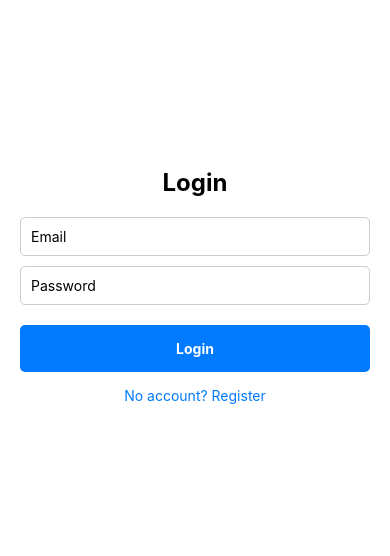
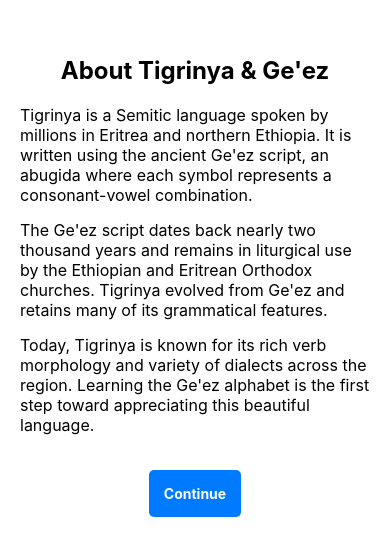
Before and after one commit to phillipyosief/learn-tigrinya-app, a React Native app in the folder learn-tigrinya/: screen / in a window 390 px wide. Shown: the part 136-692 px from the top of the page. Built offline with nearby package versions, Linux system fonts and the light colour scheme.

Commit message:
Add alphabet background and info screen

```diff
--- a/learn-tigrinya/App.tsx
+++ b/learn-tigrinya/App.tsx
@@ -1,17 +1,24 @@
 import React, { useState } from 'react';
 import { StyleSheet, View } from 'react-native';
 import IntroScreen from './IntroScreen';
+import InfoScreen from './InfoScreen';
 import AuthScreen from './AuthScreen';
 import { StatusBar } from 'expo-status-bar';
 
 export default function App() {
   const [showIntro, setShowIntro] = useState(true);
+  const [showInfo, setShowInfo] = useState(false);
 
   return (
     <View style={styles.container}>
       <StatusBar style="auto" />
       {showIntro ? (
-        <IntroScreen onFinish={() => setShowIntro(false)} />
+        <IntroScreen onFinish={() => {
+          setShowIntro(false);
+          setShowInfo(true);
+        }} />
+      ) : showInfo ? (
+        <InfoScreen onContinue={() => setShowInfo(false)} />
       ) : (
         <AuthScreen />
       )}
--- /dev/null
+++ b/learn-tigrinya/InfoScreen.tsx
@@ -0,0 +1,56 @@
+import React from 'react';
+import { View, Text, StyleSheet, ScrollView, TouchableOpacity } from 'react-native';
+
+interface InfoScreenProps {
+  onContinue: () => void;
+}
+
+export default function InfoScreen({ onContinue }: InfoScreenProps) {
+  return (
+    <ScrollView contentContainerStyle={styles.container}>
+      <Text style={styles.heading}>About Tigrinya & Ge'ez</Text>
+      <Text style={styles.paragraph}>
+        Tigrinya is a Semitic language spoken by millions in Eritrea and northern Ethiopia. It is written using the ancient Ge'ez script, an abugida where each symbol represents a consonant-vowel combination.
+      </Text>
+      <Text style={styles.paragraph}>
+        The Ge'ez script dates back nearly two thousand years and remains in liturgical use by the Ethiopian and Eritrean Orthodox churches. Tigrinya evolved from Ge'ez and retains many of its grammatical features.
+      </Text>
+      <Text style={styles.paragraph}>
+        Today, Tigrinya is known for its rich verb morphology and variety of dialects across the region. Learning the Ge'ez alphabet is the first step toward appreciating this beautiful language.
+      </Text>
+      <TouchableOpacity style={styles.button} onPress={onContinue}>
+        <Text style={styles.buttonText}>Continue</Text>
+      </TouchableOpacity>
+    </ScrollView>
+  );
+}
+
+const styles = StyleSheet.create({
+  container: {
+    flexGrow: 1,
+    padding: 20,
+    backgroundColor: '#fff',
+    justifyContent: 'center',
+  },
+  heading: {
+    fontSize: 24,
+    fontWeight: 'bold',
+    marginBottom: 20,
+    textAlign: 'center',
+  },
+  paragraph: {
+    fontSize: 16,
+    marginBottom: 15,
+  },
+  button: {
+    marginTop: 20,
+    padding: 15,
+    backgroundColor: '#007aff',
+    borderRadius: 5,
+    alignSelf: 'center',
+  },
+  buttonText: {
+    color: '#fff',
+    fontWeight: 'bold',
+  },
+});
--- a/learn-tigrinya/IntroScreen.tsx
+++ b/learn-tigrinya/IntroScreen.tsx
@@ -1,5 +1,41 @@
 import React, { useEffect, useRef } from 'react';
 import { View, Text, StyleSheet, Animated } from 'react-native';
+
+const ALPHABET_LINES = [
+  'ሀሁሂሃሄህሆ',
+  'ለሉሊላሌልሎ',
+  'ሐሑሒሓሔሕሖ',
+  'መሙሚማሜምሞ',
+  'ሠሡሢሣሤሥሦ',
+  'ረሩሪራሬርሮ',
+  'ሰሱሲሳሴስሶ',
+  'ሸሹሺሻሼሽሾ',
+  'ቀቁቂቃቄቅቆ',
+  'በቡቢባቤብቦ',
+  'ተቱቲታቴትቶ',
+  'ቸቹቺቻቼችቾ',
+  'ኀኁኂኃኄኅኆ',
+  'ነኑኒናኔንኖ',
+  'ኘኙኚኛኜኝኞ',
+  'አኡኢኣኤእኦ',
+  'ከኩኪካኬክኮ',
+  'ኸኹኺኻኼኽኾ',
+  'ወዉዊዋዌውዎ',
+  'ዐዑዒዓዔዕዖ',
+  'ዘዙዚዛዜዝዞ',
+  'ዠዡዢዣዤዥዦ',
+  'የዩዪያዬይዮ',
+  'ደዱዲዳዴድዶ',
+  'ጀጁጂጃጄጅጆ',
+  'ገጉጊጋጌግጎ',
+  'ጠጡጢጣጤጥጦ',
+  'ጨጩጪጫጬጭጮ',
+  'ጰጱጲጳጴጵጶ',
+  'ጸጹጺጻጼጽጾ',
+  'ፀፁፂፃፄፅፆ',
+  'ፈፉፊፋፌፍፎ',
+  'ፐፑፒፓፔፕፖ',
+];
 
 interface IntroScreenProps {
   onFinish: () => void;
@@ -26,6 +62,19 @@ export default function IntroScreen({ onFinish }: IntroScreenProps) {
 
   return (
     <View style={styles.container}>
+      <View style={styles.alphabetWrapper} pointerEvents="none">
+        {ALPHABET_LINES.map((line, idx) => (
+          <Text
+            key={idx}
+            style={[
+              styles.alphabetText,
+              { opacity: 0.5 - (idx / (ALPHABET_LINES.length - 1)) * 0.4 },
+            ]}
+          >
+            {line}
+          </Text>
+        ))}
+      </View>
       <Animated.Text style={[styles.title, { opacity }]}>እንቋዕ ብደሓን መጻእኩም!</Animated.Text>
       <Animated.Text style={[styles.subtitle, { opacity }]}>Discover the beauty of the Tigrinya language</Animated.Text>
     </View>
@@ -40,6 +89,15 @@ const styles = StyleSheet.create({
     backgroundColor: '#fff',
     padding: 20,
   },
+  alphabetWrapper: {
+    ...StyleSheet.absoluteFillObject,
+    alignItems: 'center',
+    justifyContent: 'space-around',
+  },
+  alphabetText: {
+    fontSize: 16,
+    color: '#000',
+  },
   title: {
     fontSize: 28,
     fontWeight: 'bold',
```
